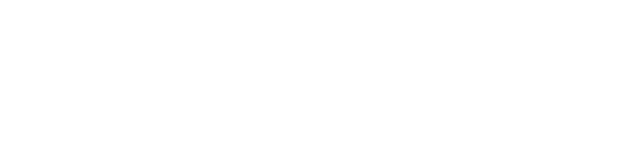
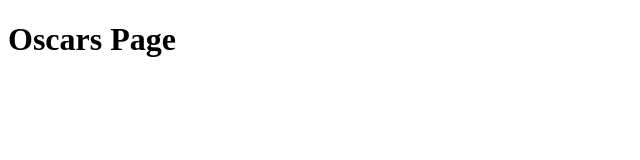
Before and after one commit to OscararmCruz15/Saturday, a plain HTML site: page index.html in a window 1280 px wide. Shown: the whole page, without its empty margins (0-640 px from the left). Drawn offline with Linux system fonts and the light colour scheme.

Commit message:
Oscars page

```diff
--- a/index.html
+++ b/index.html
@@ -4,9 +4,9 @@
     <meta charset="UTF-8">
     <meta http-equiv="X-UA-Compatible" content="IE=edge">
     <meta name="viewport" content="width=device-width, initial-scale=1.0">
-    <title>Document</title>
+    <title>Jon's Page</title>
 </head>
 <body>
-
+    <h1>Oscars Page</h1>
 </body>
 </html>
```
